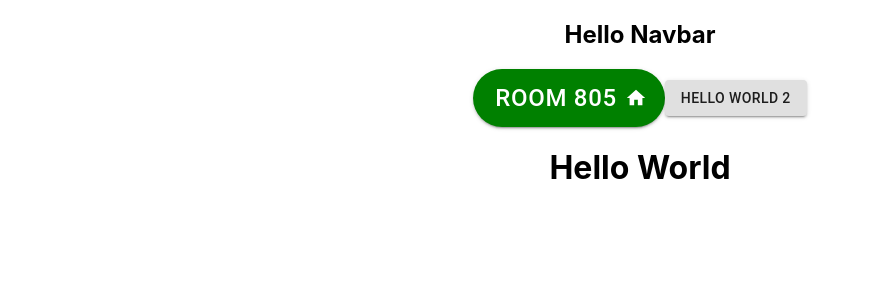
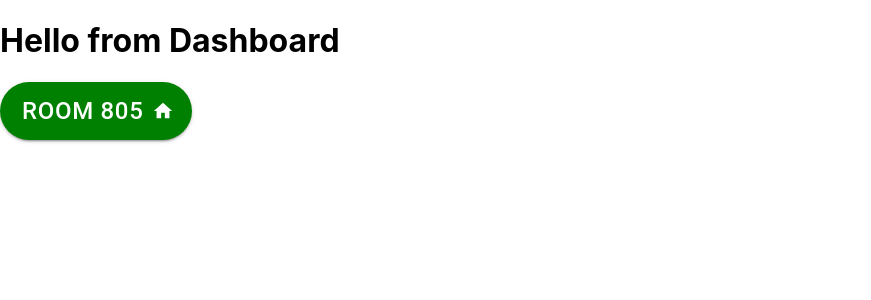
Before and after one commit to mannycortez/dakota-hotel, a React (Create React App) app in the folder frontend/: page / in a window 1280 px wide. Shown: the top 300 px of the page, without its empty margins (0-871 px from the left). Built offline with nearby package versions, Linux system fonts and the light colour scheme.

Commit message:
Added admindashboard

```diff
--- a/frontend/package.json
+++ b/frontend/package.json
@@ -8,6 +8,7 @@
     "@testing-library/jest-dom": "^5.11.5",
     "@testing-library/react": "^11.1.0",
     "@testing-library/user-event": "^12.1.10",
+    "fontsource-roboto": "^3.0.3",
     "react": "^17.0.1",
     "react-dom": "^17.0.1",
     "react-scripts": "4.0.0",
--- a/frontend/src/App.js
+++ b/frontend/src/App.js
@@ -1,28 +1,11 @@
+import React from 'react'
 import './App.css';
-import Navbar from '../src/components/Navbar'
-import { Button } from '@material-ui/core'
-import HomeIcon from '@material-ui/icons/Home'
+import AdminDashboard from '../src/components/AdminDashboard'
+
 
 function App() {
   return (
-    <div className="App">
-      <Navbar />
-      <Button endIcon={<HomeIcon />} size="large" style={{
-                              fontSize: 24,
-                              color: "white",
-                              borderRadius: 50,
-                              backgroundColor: "green"
-                            }}
-                            onClick={()=>alert('hello')}
-                            href="#" variant='contained' >
-        Room 805
-      </Button>
-      <Button variant='contained' color='link'>
-        Hello World 2
-      </Button>
-
-      <h1>Hello World</h1>
-    </div>
+    <AdminDashboard />
   );
 }
 
--- /dev/null
+++ b/frontend/src/components/AdminDashboard.js
@@ -0,0 +1,23 @@
+import React from 'react'
+import { Button } from '@material-ui/core'
+import HomeIcon from '@material-ui/icons/Home'
+
+const AdminDashboard = () => {
+    return (
+        <div>
+            <h1>Hello from Dashboard</h1>
+            <Button endIcon={<HomeIcon />} size="large" style={{
+                              fontSize: 24,
+                              color: "white",
+                              borderRadius: 50,
+                              backgroundColor: "green"
+                            }}
+                            onClick={()=>alert('hello')}
+                            href="#" variant='contained' >
+        Room 805
+      </Button>
+        </div>
+    )
+}
+
+export default AdminDashboard
```
Also changed, not shown: frontend/src/components/FloorPlan.js (deleted), 1 other file (tests, documents, lock files or other folders).
